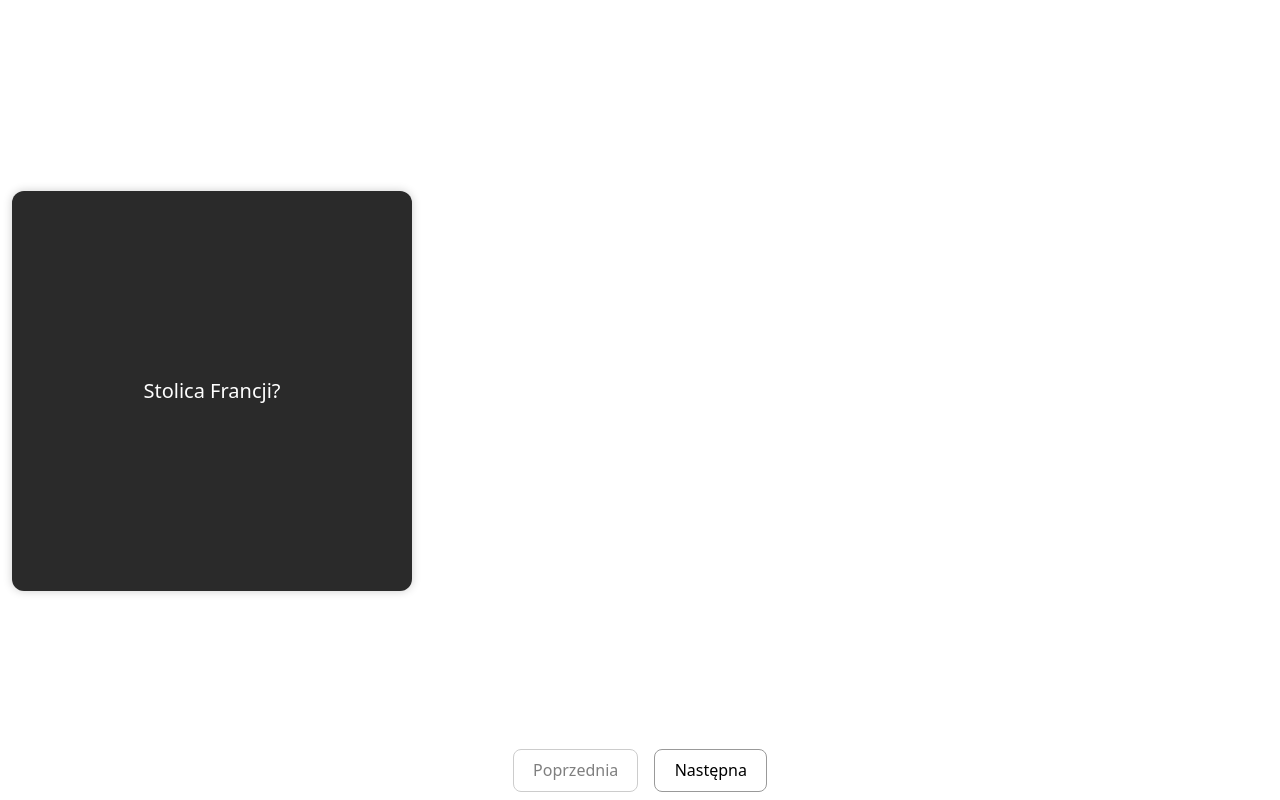
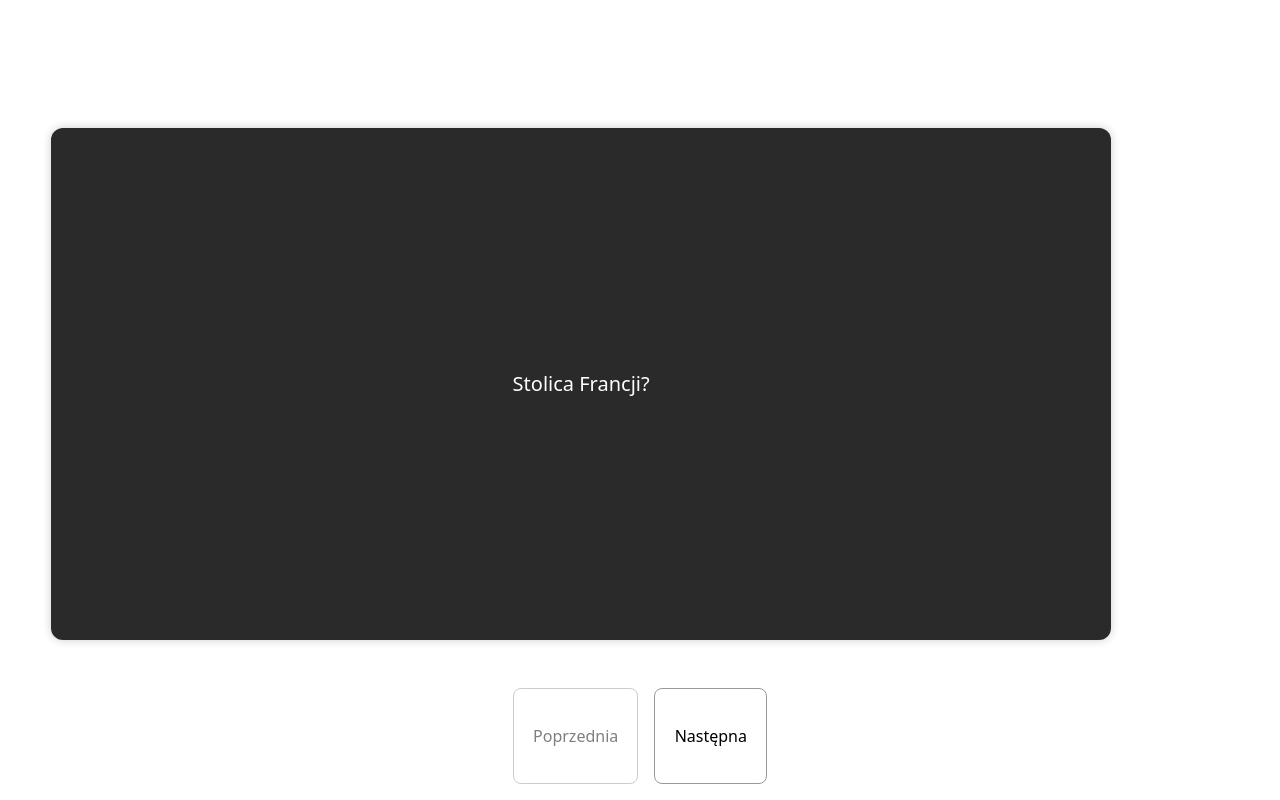
Before and after one commit to MateuszLyski/fiszki-app, a React (Vite) app: page / in a window 1280 px wide. Both pictures are taken after a click on the button "Europa". Built offline with nearby package versions, Linux system fonts and the light colour scheme.

Commit message:
Only scroll14

```diff
--- a/src/App.jsx
+++ b/src/App.jsx
@@ -139,39 +139,40 @@ const fullScreenContainerStyle = {
   flexDirection: 'column',
   justifyContent: 'space-between',
   alignItems: 'center',
-  padding: '0.5rem 0.75rem',
+  padding: '2vh 4vw',
   boxSizing: 'border-box',
   overflow: 'hidden',
-  gap: '0.25rem'
+  gap: '1vh'
 };
 
-
 const topBarStyle = {
+  height: '8vh',
   display: 'flex',
   alignItems: 'center',
   gap: '1rem',
   color: '#ffffff',
   width: '100%',
-  justifyContent: 'flex-start'
+  justifyContent: 'flex-start',
+  fontSize: '1rem'
 };
 
 const cardAreaStyle = {
   flexGrow: 1,
   width: '100%',
+  maxHeight: '64vh',
   display: 'flex',
   justifyContent: 'center',
-  alignItems: 'center',
-  maxHeight: '60%' // ograniczenie wysokości fiszki
+  alignItems: 'center'
+};
+
+const bottomBarStyle = {
+  height: '12vh',
+  display: 'flex',
+  justifyContent: 'center',
+  gap: '1rem',
+  width: '100%'
 };
 
 
-const bottomBarStyle = {
-  display: 'flex',
-  justifyContent: 'center',
-  gap: '1rem',
-  width: '100%',
-  marginTop: '1rem'
-};
-
 
 export default App;
--- a/src/Flashcard.jsx
+++ b/src/Flashcard.jsx
@@ -8,9 +8,10 @@ export default function Flashcard({ question, answer, flipped = false, className
       onClick={() => setIsFlipped(!isFlipped)}
       className={className}
       style={{
-        width: '100%',
-        maxWidth: '400px',
-        height: '400px',
+        width: '90%',
+        maxWidth: '100%',
+        height: '100%',
+        maxHeight: '100%',
         perspective: '1000px',
         cursor: 'pointer',
         position: 'absolute',
--- a/src/FlashcardContainer.jsx
+++ b/src/FlashcardContainer.jsx
@@ -16,8 +16,8 @@ export default function FlashcardContainer({ question, answer, direction }) {
     <div style={{
         width: '100%',
         //maxWidth: '400px',
-        height: '400px',
-        margin: '0 auto',
+        height: '100%',
+        maxHeight: '100%',
         position: 'relative', // zostaje, ale...
         display: 'flex',
         justifyContent: 'center',
```
